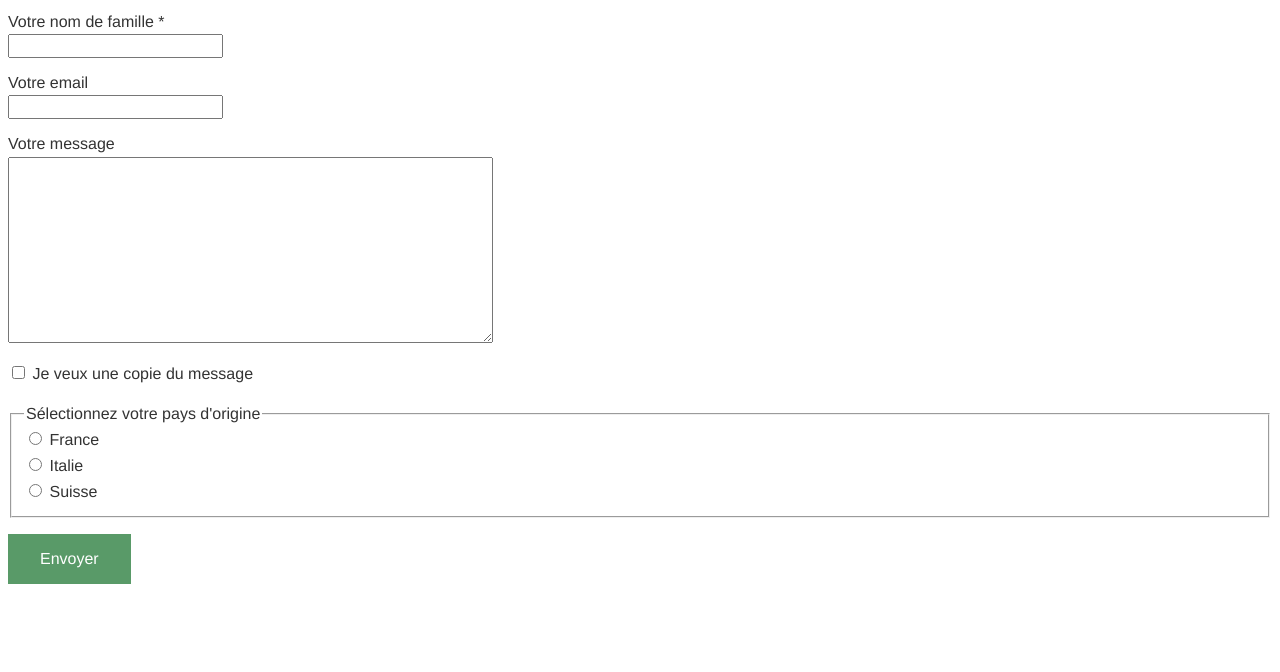
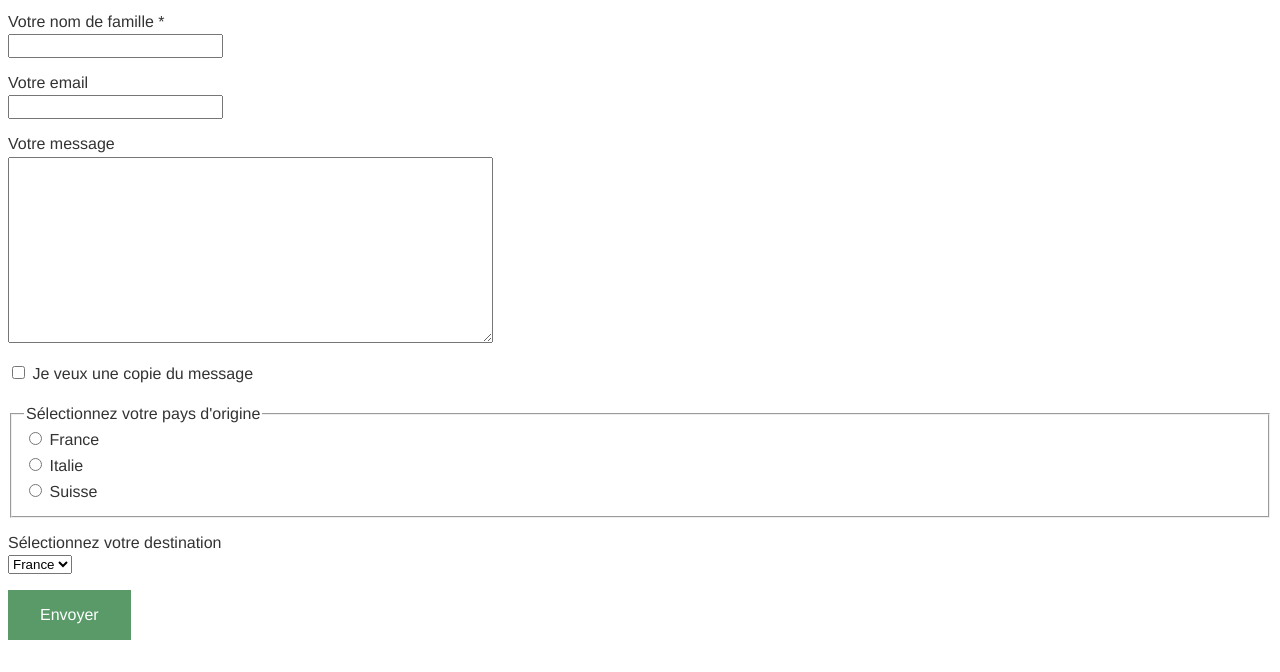
Before and after one commit to fallinov/b53-2021-html-form, a plain HTML site: page index.html in a window 1280 px wide. Shown: the part 128-800 px from the top of the page. Drawn offline with Linux system fonts and the light colour scheme.

Commit message:
select avec value

```diff
--- a/index.html
+++ b/index.html
@@ -52,6 +52,14 @@
             </fieldset>
         </li>
         <li>
+            <label for="destination">Sélectionnez votre destination</label>
+            <select name="destination" id="destination">
+                <option value="fr">France</option>
+                <option value="it">Italie</option>
+                <option value="ch">Suisse</option>
+            </select>
+        </li>
+        <li>
             <button>Envoyer</button>
         </li>
     </ul>
```
